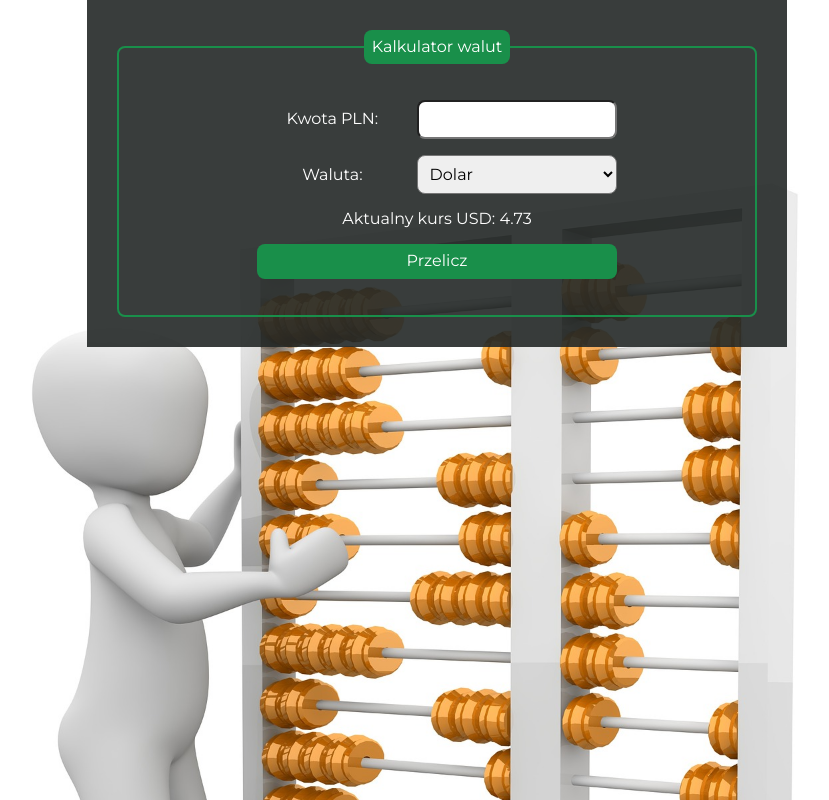
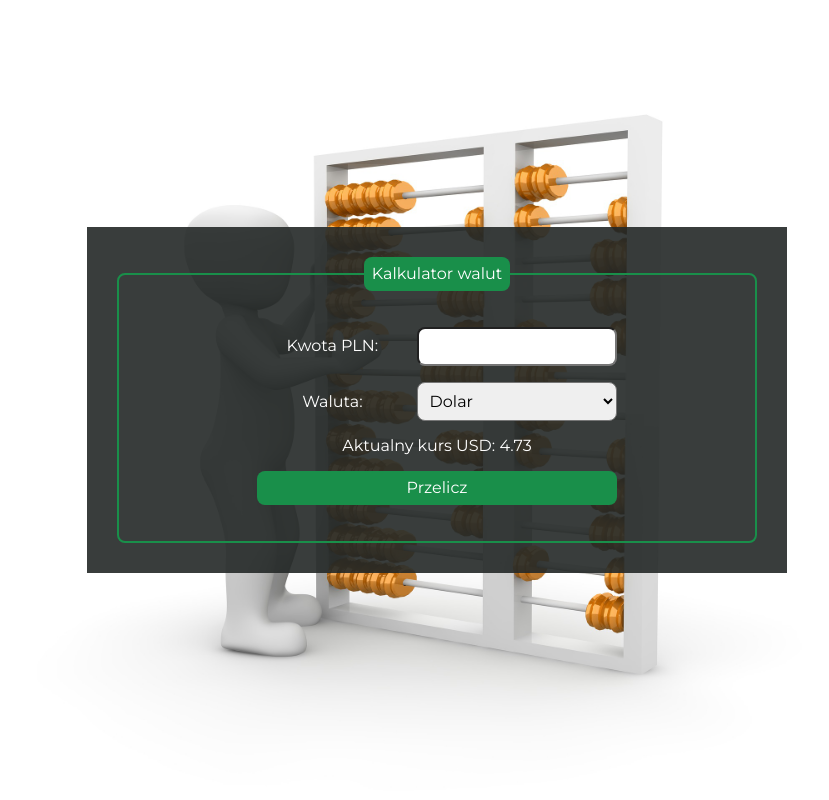
Before and after one commit to Aserk/currency-converter, a plain HTML site: page index.html in a window 1280 px wide. Shown: the whole page, without its empty margins (203-1032 px from the left). Drawn offline with nearby package versions, Linux system fonts and the light colour scheme.

Commit message:
flex added

```diff
--- a/css/container.css
+++ b/css/container.css
@@ -1,7 +1,6 @@
 .container {
-    max-width: 700px;
+    flex-basis: 700px;
     text-align: center;
-    margin: 0 auto;
     padding: 0 20px;
     background-color: hsla(156, 7%, 15%, 0.9);
 }
--- a/css/style.css
+++ b/css/style.css
@@ -12,8 +12,12 @@ body {
     font-family: 'Montserrat', sans-serif;
     background-image: url("../image/calculator.jpg");
     background-attachment: fixed;
-    background-position: top center;
-    background-size: cover;
+    background-position: center center;
+    background-size: contain;
     background-repeat: no-repeat;
     color: white;
+    display: flex;
+    align-items: center;
+    justify-content: center;
+    height: 100vh;
 }
```
